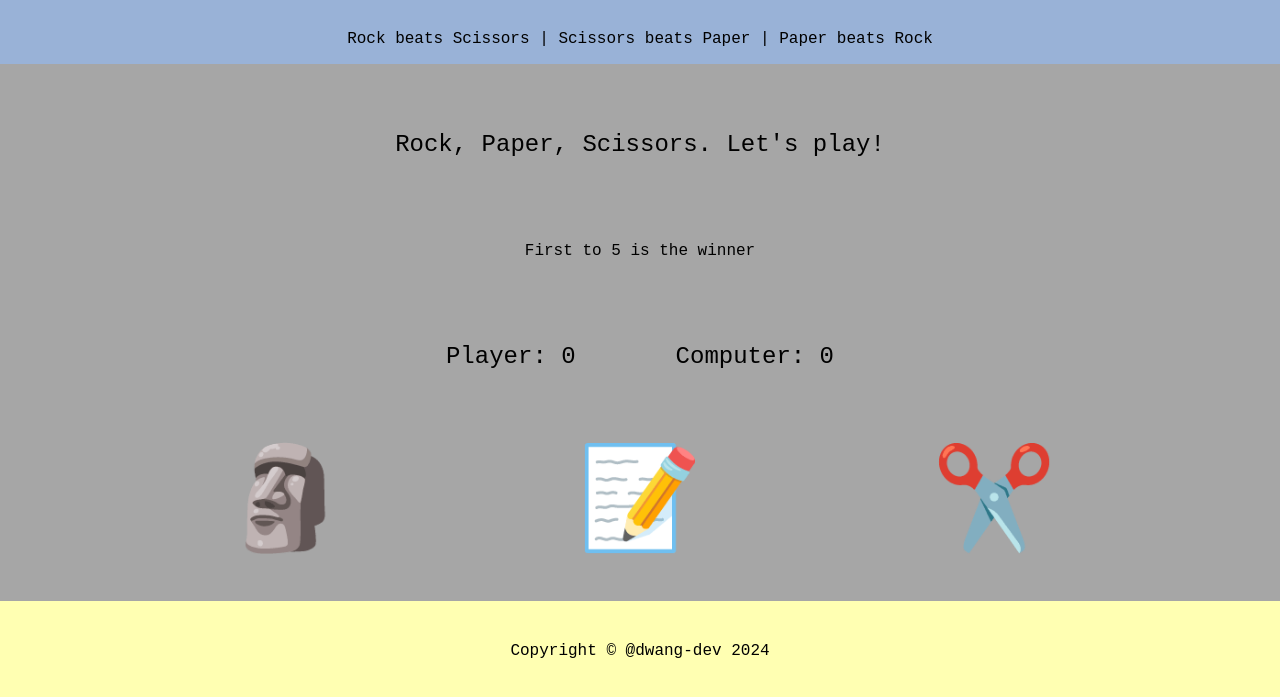
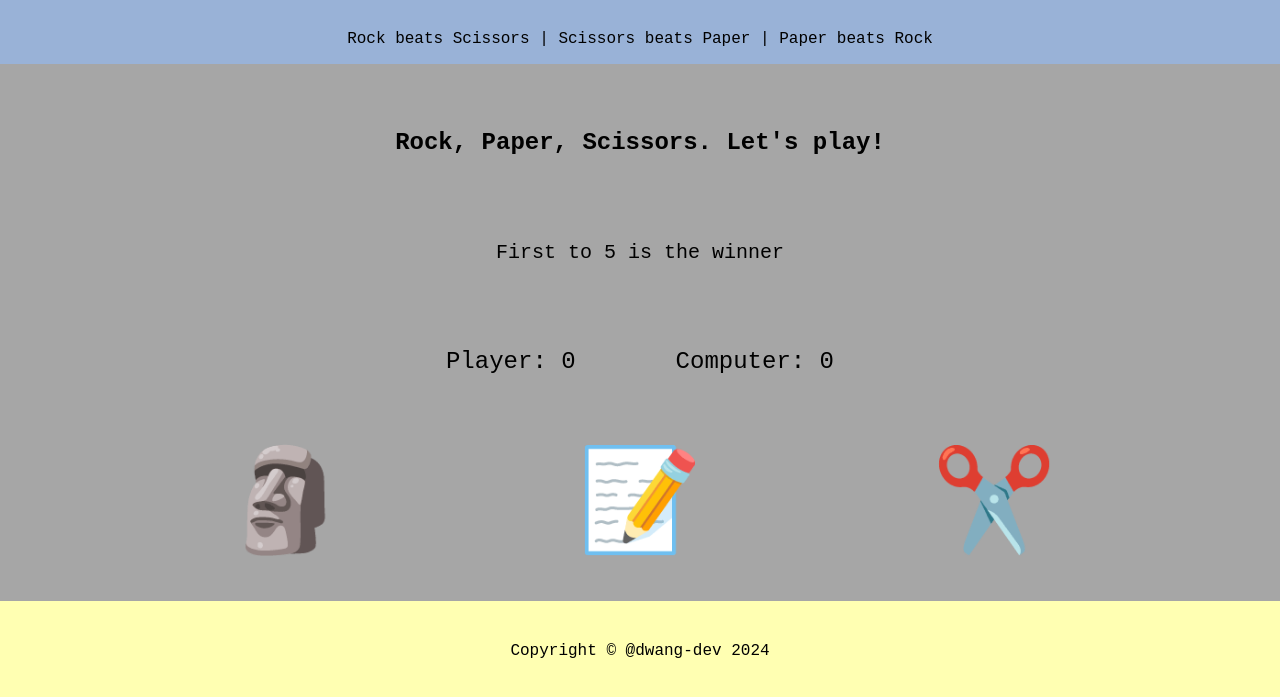
Before and after one commit to dwang-dev/odin_rock_paper_scissors, a plain HTML site: page index.html in a window 1280 px wide. Shown: the part 99-796 px from the top of the page. Drawn offline with Linux system fonts and the light colour scheme.

Commit message:
Finished rock paper scissors.

```diff
--- a/script.js
+++ b/script.js
@@ -1,4 +1,4 @@
-let TARGET_SCORE = 5;
+const TARGET_SCORE = 5;
 let playerScore = 0;
 let computerScore = 0;
 
--- a/style.css
+++ b/style.css
@@ -32,6 +32,11 @@ body {
     font-size: 24px;
     text-align: center;
     width: 500px;
+    font-weight: 900;
+}
+
+.bodySecondaryText {
+    font-size: 20px;
 }
 
 .scores {
@@ -47,7 +52,7 @@ body {
 }
 
 .rock, .paper, .scissors {
-    background-color: Transparent;
+    background-color: rgb(52, 102, 175, 0);
     border: 2px;
     font-size: 100px;
 }
```
